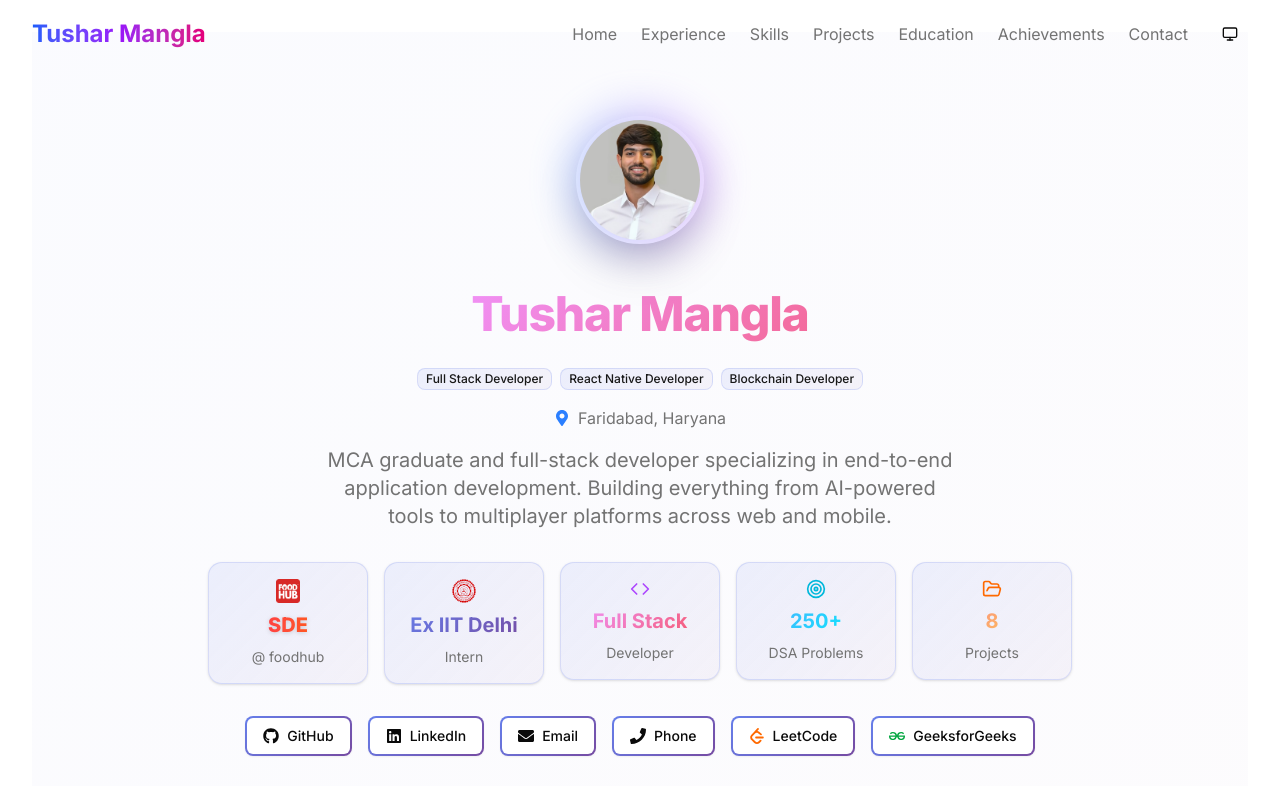
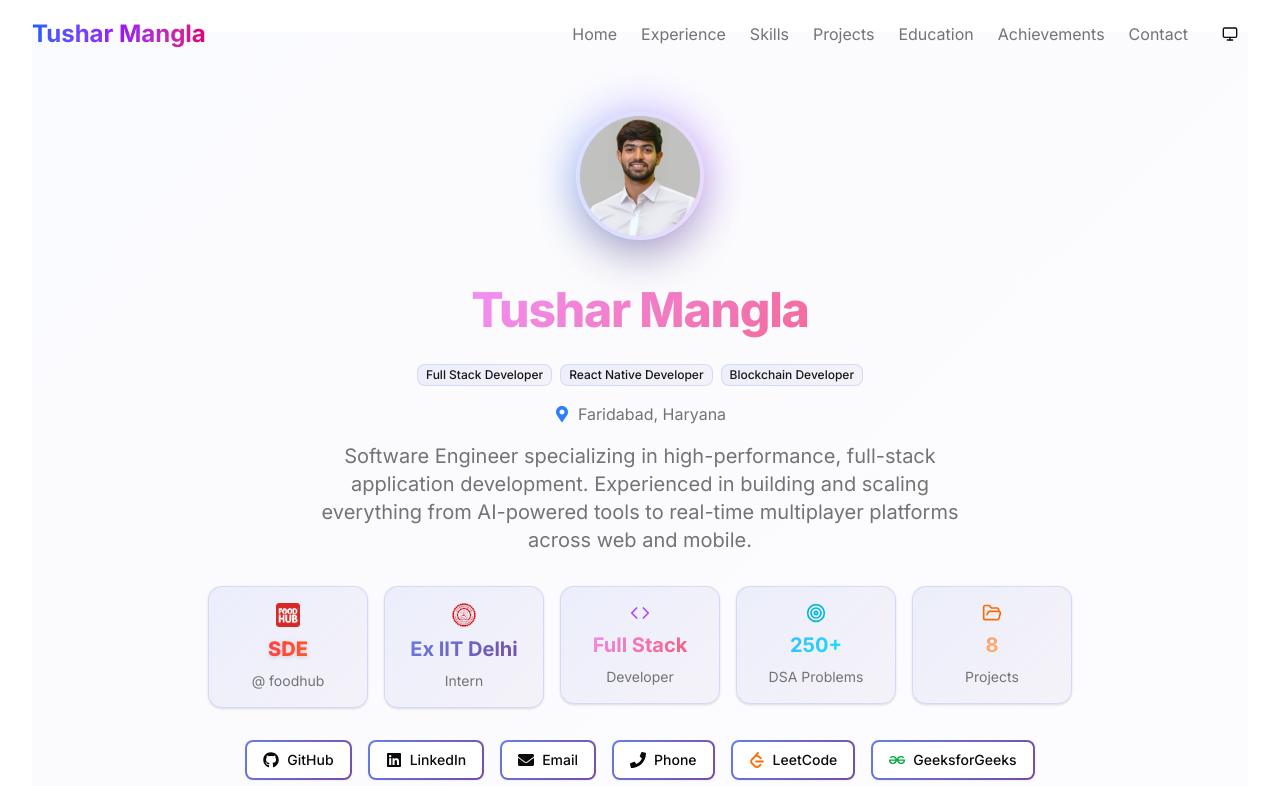
Before and after one commit to tusharmangla19/portfolio, a Next.js app: page / in a window 1280 px wide. Shown: the top 786 px of the page. Built offline with nearby package versions, Linux system fonts and the light colour scheme.

Commit message:
Updated about

```diff
--- a/src/components/sections/HeroSection.tsx
+++ b/src/components/sections/HeroSection.tsx
@@ -149,7 +149,7 @@ export function HeroSection() {
               transition={{ duration: 0.5, delay: 0.5 }}
               className="text-base sm:text-lg md:text-xl text-muted-foreground max-w-2xl mx-auto px-4"
             >
-             MCA graduate and full-stack developer specializing in end-to-end application development. Building everything from AI-powered tools to multiplayer platforms across web and mobile.
+              Software Engineer specializing in high-performance, full-stack application development. Experienced in building and scaling everything from AI-powered tools to real-time multiplayer platforms across web and mobile.
             </motion.p>
           </div>
 
```
